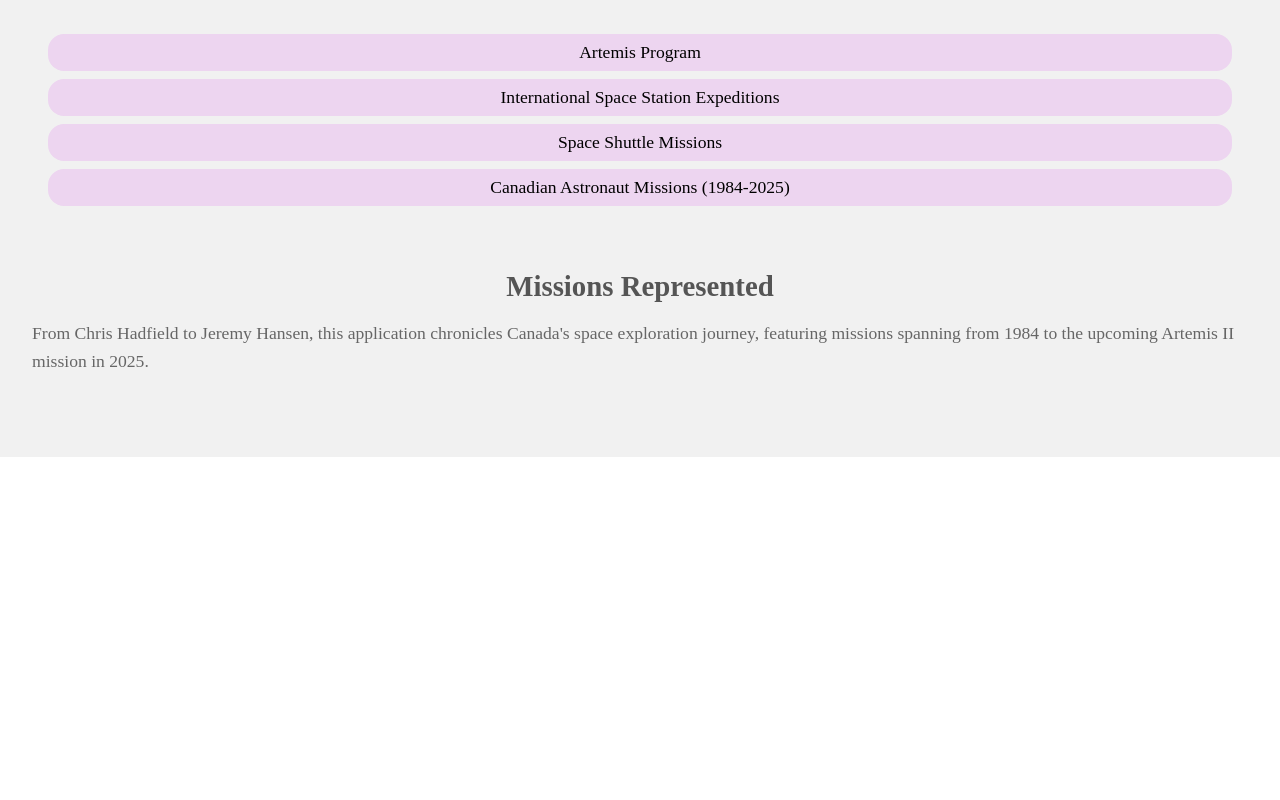
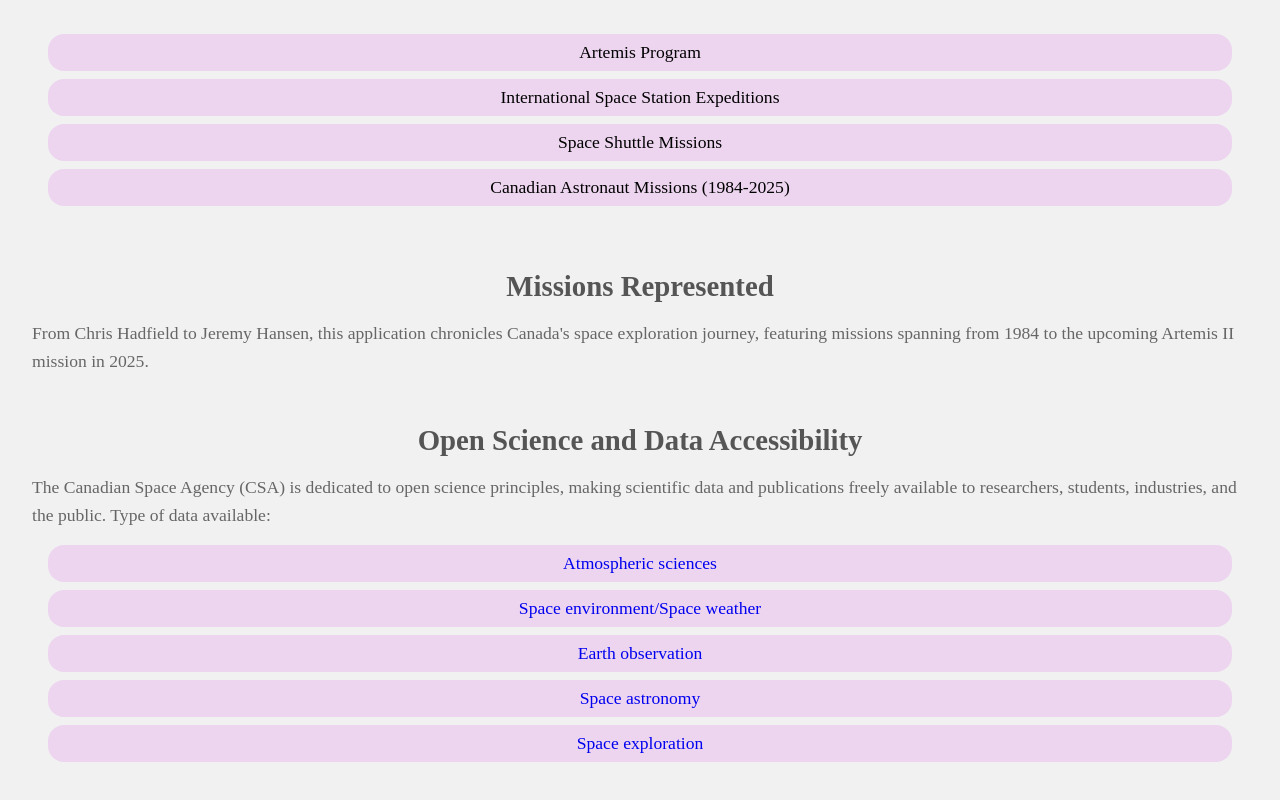
Before and after one commit to Hala-654/space-out, a React (Vite) app in the folder Client/: page / in a window 1280 px wide. Shown: the part 1248-2048 px from the top of the page. Before the commit the page ends 1705 px from the top, so only its background shows below. Built offline with nearby package versions, Linux system fonts and the light colour scheme; no server answers; a web font is replaced by a local one.

Commit message:
add section about CSA open data on home page with links

```diff
--- a/Client/src/pages/HomePage/HomePage.jsx
+++ b/Client/src/pages/HomePage/HomePage.jsx
@@ -52,6 +52,59 @@
               from 1984 to the upcoming Artemis II mission in 2025.
             </p>
           </div>
+          <div className="home__description">
+            <h2 className="home__subtitle">
+              Open Science and Data Accessibility
+            </h2>
+            <p className="home__text">
+              The Canadian Space Agency (CSA) is dedicated to open science
+              principles, making scientific data and publications freely
+              available to researchers, students, industries, and the public.
+              Type of data available:
+            </p>
+            <ul className="home__list">
+              <li className="home__list--point">
+                <a
+                  href="https://donnees-data.asc-csa.gc.ca/dataset/?project=atmospheric_sci"
+                  target="_blank"
+                >
+                  Atmospheric sciences
+                </a>
+              </li>
+              <li className="home__list--point">
+                <a
+                  href="https://donnees-data.asc-csa.gc.ca/dataset/?project=space_environment"
+                  target="_blank"
+                >
+                  Space environment/Space weather
+                </a>
+              </li>
+              <li className="home__list--point">
+                <a
+                  href="https://donnees-data.asc-csa.gc.ca/dataset/?project=earth_observation"
+                  target="_blank"
+                >
+                  Earth observation
+                </a>
+              </li>
+              <li className="home__list--point">
+                <a
+                  href="https://donnees-data.asc-csa.gc.ca/dataset/?project=space_astronomy"
+                  target="_blank"
+                >
+                  Space astronomy
+                </a>
+              </li>
+              <li className="home__list--point">
+                <a
+                  href="https://donnees-data.asc-csa.gc.ca/dataset/?project=space_exploration"
+                  target="_blank"
+                >
+                  Space exploration
+                </a>
+              </li>
+            </ul>
+          </div>
         </div>
       </div>
     </>
```
